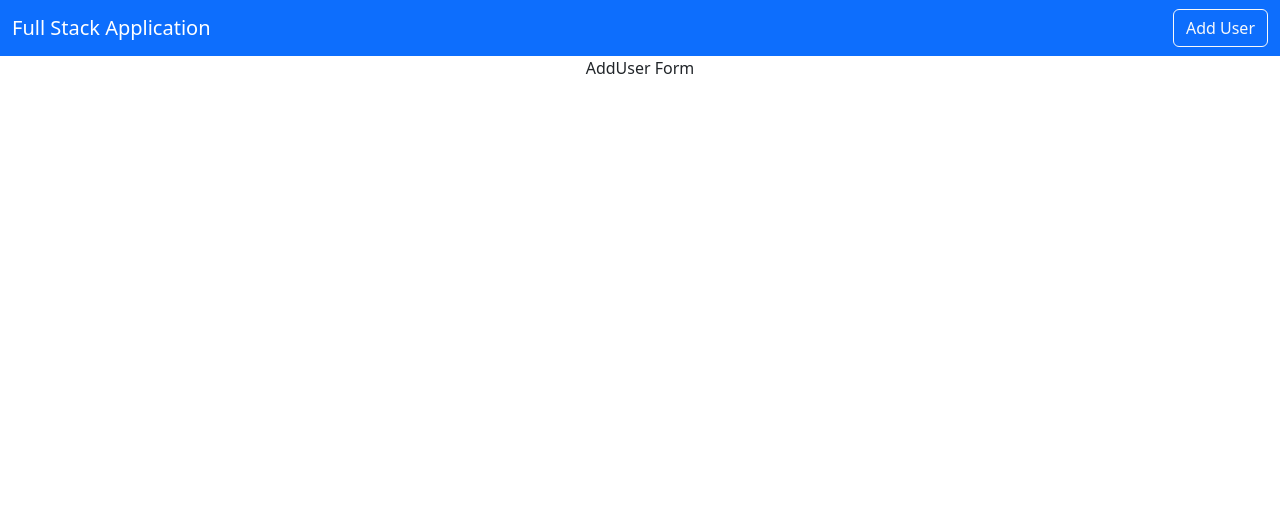
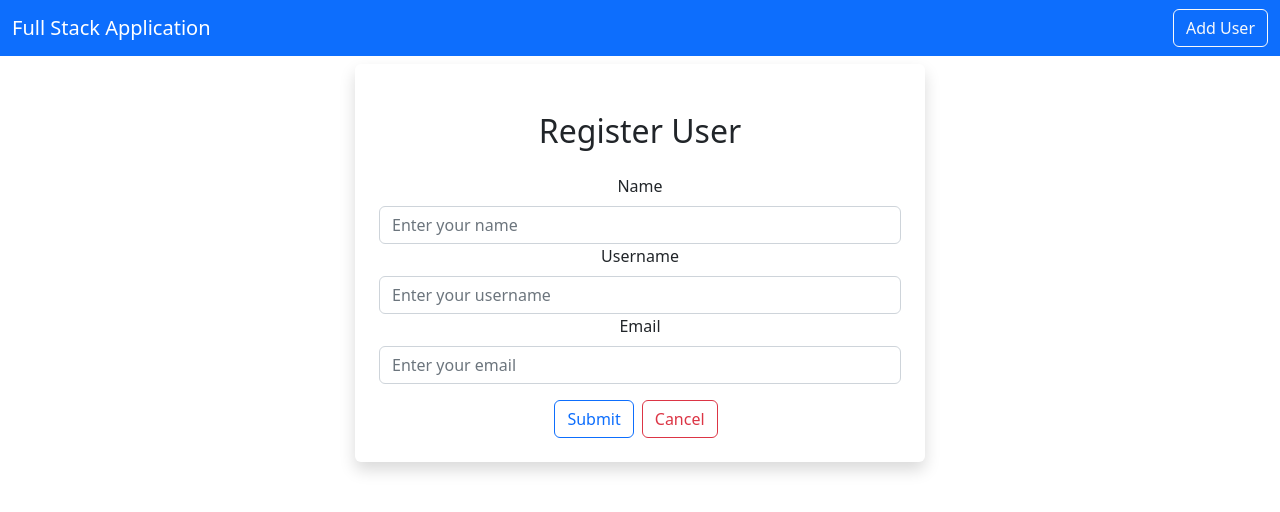
Before and after one commit to krgirard33/fullstack-front-tutorial, a React (Create React App) app: page /adduser in a window 1280 px wide. Shown: the top 512 px of the page. Built offline with nearby package versions, Linux system fonts and the light colour scheme.

Commit message:
AddUsers has a form

```diff
--- a/src/users/AddUser.js
+++ b/src/users/AddUser.js
@@ -1,5 +1,65 @@
-import React from "react";
+import React, { useState } from "react";
 
 export default function AddUser() {
-    return <div>AddUser Form</div>;
+
+    const [user, setUsers]=useState({
+        name:"",
+        username:"",
+        email:""
+    })
+
+    const{name, username,email}=user;
+
+    const onInputChange=(e)=>{
+            setUsers({...user,[e.target.name]:e.target.value})
+    }
+
+    return <div className="container">
+        <div className="row">
+            <div className="col-md-6 offset-md-3 boarder rounded p-4 mt-2 shadow">
+                <h2 className="text-center m-4">Register User</h2>
+                <div className="mb-3">
+                    <label htmlFor="Name" className="form-label">
+                        Name
+                    </label>
+                    <input
+                        type={"text"}
+                        className="form-control"
+                        placeholder="Enter your name"
+                        name="name"
+                        value={name}
+                        onChange={(e)=>onInputChange(e)}
+                    />
+                    <label htmlFor="Username" className="form-label">
+                        Username
+                    </label>
+                    <input
+                        type={"text"}
+                        className="form-control"
+                        placeholder="Enter your username"
+                        name="username"
+                        value={username}
+                        onChange={(e)=>onInputChange(e)}
+                    />
+                    <label htmlFor="Email" className="form-label">
+                        Email
+                    </label>
+                    <input
+                        type={"text"}
+                        className="form-control"
+                        placeholder="Enter your email"
+                        name="email"
+                        value={email}
+                        onChange={(e)=>onInputChange(e)}
+                    />
+                </div>
+                <button type="submit" className="btn btn-outline-primary">
+                    Submit
+                </button>
+                <button type="submit" className="btn btn-outline-danger mx-2">
+                    Cancel
+                </button>
+            </div>
+        </div>
+    </div>;
 }
```
